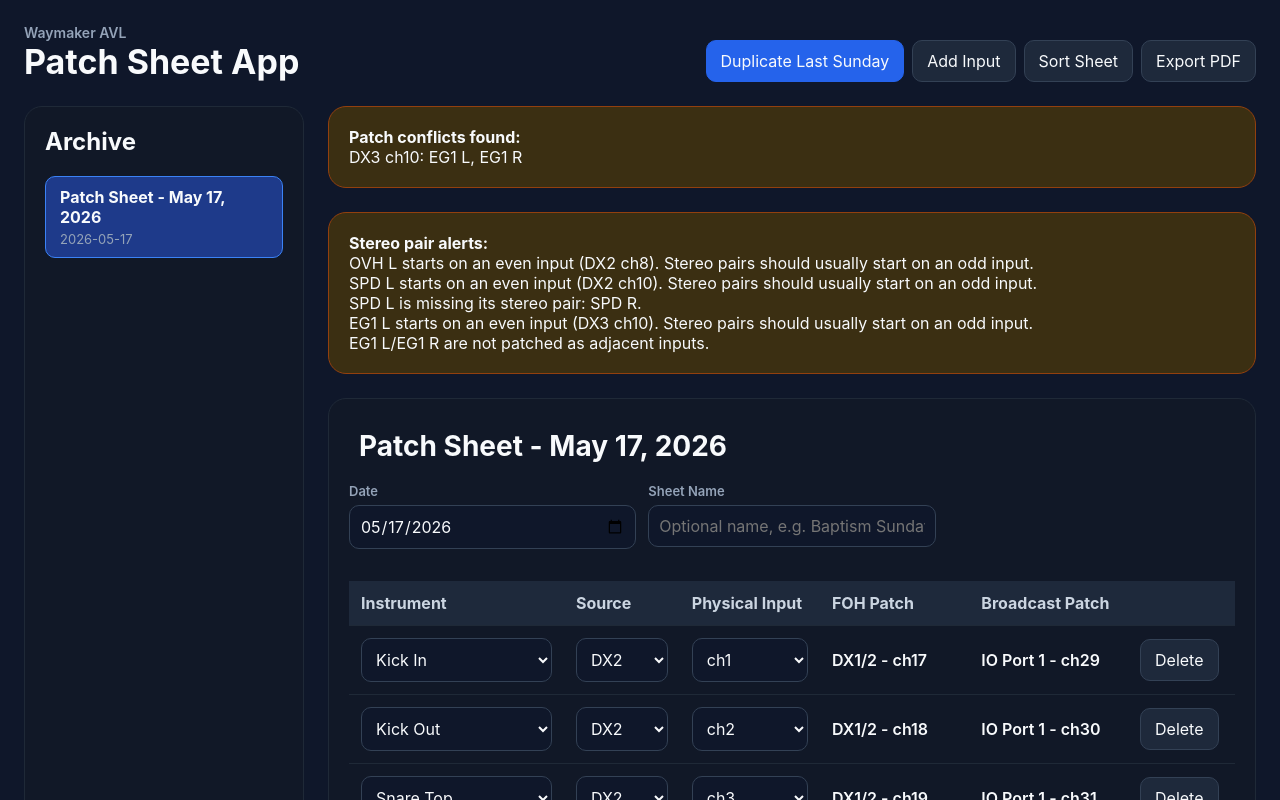
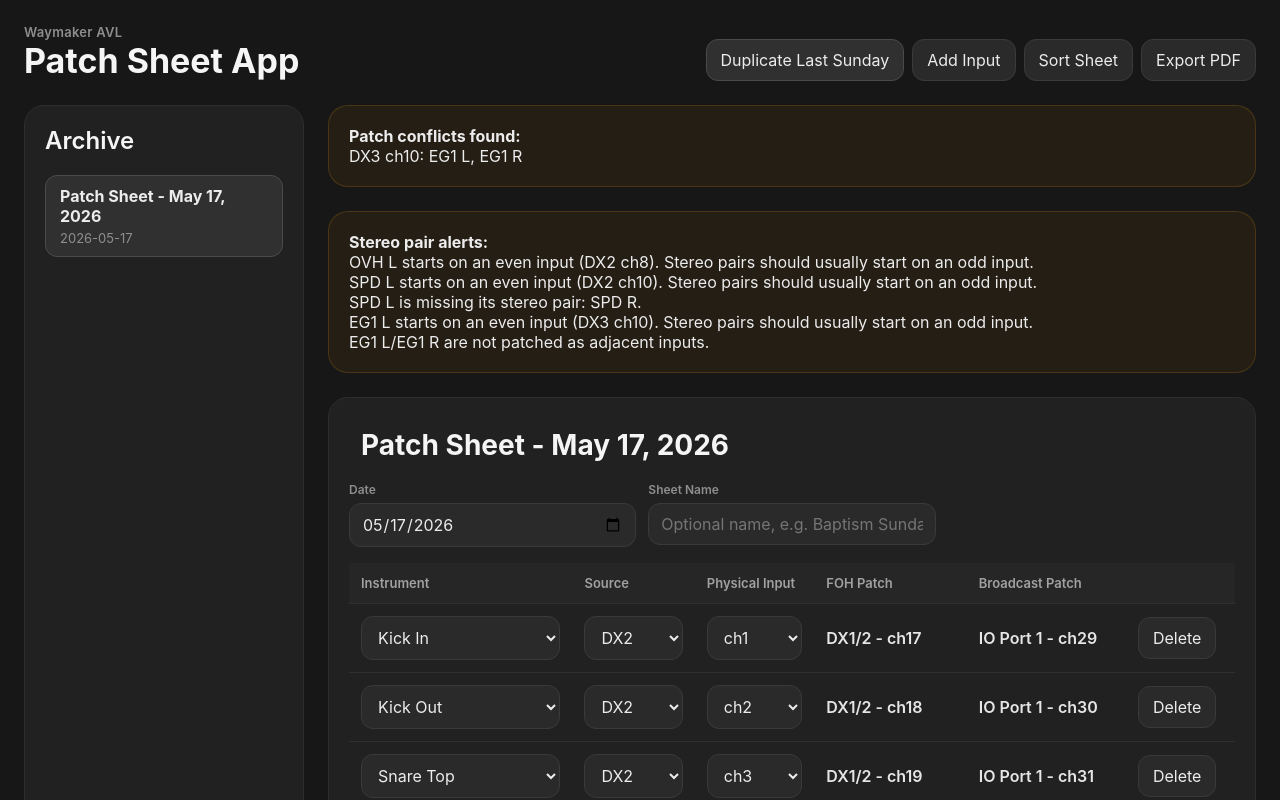
Before and after one commit to mswhitsett/Patch-Sheet-Generator, a React (Vite) app: page / in a window 1280 px wide. Shown: the top 800 px of the page. Built offline with nearby package versions, Linux system fonts and the light colour scheme.

Commit message:
Apply ChatGPT dark mode inspired UI refresh

```diff
--- a/src/styles.css
+++ b/src/styles.css
@@ -1,7 +1,7 @@
 :root {
   font-family: Inter, system-ui, sans-serif;
-  color: #f8fafc;
-  background: #0f172a;
+  color: #ececec;
+  background: #171717;
 }
 
 * {
@@ -10,8 +10,8 @@
 
 body {
   margin: 0;
-  background: #0f172a;
-  color: #f8fafc;
+  background: #171717;
+  color: #ececec;
 }
 
 button,
@@ -22,7 +22,7 @@ select {
 
 .app {
   min-height: 100vh;
-  background: #0f172a;
+  background: #171717;
   padding: 24px;
 }
 
@@ -35,15 +35,17 @@ select {
 }
 
 .eyebrow {
-  color: #94a3b8;
-  font-size: 14px;
+  color: #8e8e8e;
+  font-size: 13px;
   font-weight: 600;
+  letter-spacing: 0.02em;
 }
 
 .topbar h1 {
   margin: 0;
   font-size: 34px;
-  color: #f8fafc;
+  color: #f5f5f5;
+  font-weight: 650;
 }
 
 .actions {
@@ -53,17 +55,18 @@ select {
 }
 
 button {
-  border: 1px solid #334155;
-  background: #1e293b;
-  color: #f8fafc;
+  border: 1px solid #3a3a3a;
+  background: #2a2a2a;
+  color: #ececec;
   padding: 10px 14px;
-  border-radius: 10px;
+  border-radius: 12px;
   cursor: pointer;
-  transition: background 0.15s ease;
+  transition: background 0.15s ease, border-color 0.15s ease;
 }
 
 button:hover {
-  background: #334155;
+  background: #343434;
+  border-color: #4a4a4a;
 }
 
 button:disabled {
@@ -72,12 +75,12 @@ button:disabled {
 }
 
 button.primary {
-  background: #2563eb;
-  border-color: #2563eb;
+  background: #303030;
+  border-color: #4a4a4a;
 }
 
 button.primary:hover {
-  background: #1d4ed8;
+  background: #3a3a3a;
 }
 
 .layout {
@@ -89,16 +92,17 @@ button.primary:hover {
 .archive,
 .card,
 .warning {
-  background: #111827;
-  border: 1px solid #1f2937;
-  border-radius: 18px;
+  background: #212121;
+  border: 1px solid #2d2d2d;
+  border-radius: 20px;
   padding: 20px;
 }
 
 .archive h2,
 .card h2 {
   margin-top: 0;
-  color: #f8fafc;
+  color: #f5f5f5;
+  font-weight: 600;
 }
 
 .archive button {
@@ -108,17 +112,22 @@ button.primary:hover {
   display: flex;
   flex-direction: column;
   gap: 4px;
-  background: #1e293b;
+  background: #262626;
+  border-color: transparent;
+}
+
+.archive button:hover {
+  background: #2e2e2e;
 }
 
 .archive button.active {
-  border-color: #3b82f6;
-  background: #1e3a8a;
+  background: #303030;
+  border: 1px solid #4b4b4b;
 }
 
 .archive span,
 .archive em {
-  color: #94a3b8;
+  color: #8e8e8e;
   font-size: 13px;
 }
 
@@ -128,22 +137,24 @@ button.primary:hover {
   font-weight: 700;
   border: none;
   background: transparent;
-  color: #f8fafc;
+  color: #f5f5f5;
   margin-bottom: 10px;
-}
-
-.dateInput {
-  margin-bottom: 16px;
 }
 
 input,
 select {
   width: 100%;
-  padding: 10px;
-  border-radius: 10px;
-  border: 1px solid #334155;
-  background: #0f172a;
-  color: #f8fafc;
+  padding: 10px 12px;
+  border-radius: 12px;
+  border: 1px solid #3a3a3a;
+  background: #2a2a2a;
+  color: #ececec;
+}
+
+input:focus,
+select:focus {
+  outline: none;
+  border-color: #5a5a5a;
 }
 
 .sheetMetaGrid,
@@ -163,8 +174,8 @@ select {
 
 .sheetMetaGrid span,
 .modalGrid span {
-  color: #94a3b8;
-  font-size: 13px;
+  color: #8e8e8e;
+  font-size: 12px;
   font-weight: 600;
 }
 
@@ -178,35 +189,59 @@ table {
 }
 
 thead {
-  background: #1e293b;
+  background: #262626;
 }
 
 th,
 td {
   padding: 12px;
-  border-bottom: 1px solid #1f2937;
+  border-bottom: 1px solid #303030;
   text-align: left;
 }
 
 th {
-  color: #cbd5e1;
+  color: #a1a1a1;
+  font-size: 13px;
+  font-weight: 600;
+}
+
+tr:hover td {
+  background: rgba(255, 255, 255, 0.02);
 }
 
 .patch {
   font-weight: 600;
+  color: #e6e6e6;
 }
 
 .muted {
-  color: #94a3b8;
+  color: #8e8e8e;
 }
 
 .warning {
-  border-color: #92400e;
-  background: #3b2f12;
+  border-color: rgba(245, 158, 11, 0.18);
+  background: rgba(245, 158, 11, 0.06);
 }
 
 .conflictRow {
   background: rgba(239, 68, 68, 0.08);
+}
+
+.inputConflict {
+  border-color: rgba(239, 68, 68, 0.65) !important;
+  background: rgba(239, 68, 68, 0.08) !important;
+}
+
+.modalConflict {
+  color: #f87171;
+  margin: 0 0 12px 0;
+  font-size: 14px;
+}
+
+.lastAdded {
+  color: #9ca3af;
+  font-size: 14px;
+  margin: 0 0 12px 0;
 }
 
 main {
@@ -225,16 +260,17 @@ main {
   left: 328px;
   right: 24px;
   z-index: 1000;
-  background: #111827;
-  border: 1px solid #334155;
-  border-radius: 18px;
+  background: #212121;
+  border: 1px solid #343434;
+  border-radius: 20px;
   padding: 20px;
-  box-shadow: 0 24px 80px rgba(0, 0, 0, 0.45);
+  box-shadow: 0 18px 60px rgba(0, 0, 0, 0.45);
+  backdrop-filter: blur(14px);
 }
 
 .addInputPopover h2 {
   margin: 0 0 14px 0;
-  color: #f8fafc;
+  color: #f5f5f5;
 }
 
 .checkboxRow {
@@ -242,7 +278,7 @@ main {
   align-items: center;
   gap: 10px;
   margin: 2px 0 12px 0;
-  color: #cbd5e1;
+  color: #d4d4d4;
 }
 
 .checkboxRow input {
@@ -262,7 +298,7 @@ main {
 
 .exportScreen {
   min-height: 100vh;
-  background: #0f172a;
+  background: #171717;
   padding: 24px;
 }
 
```
